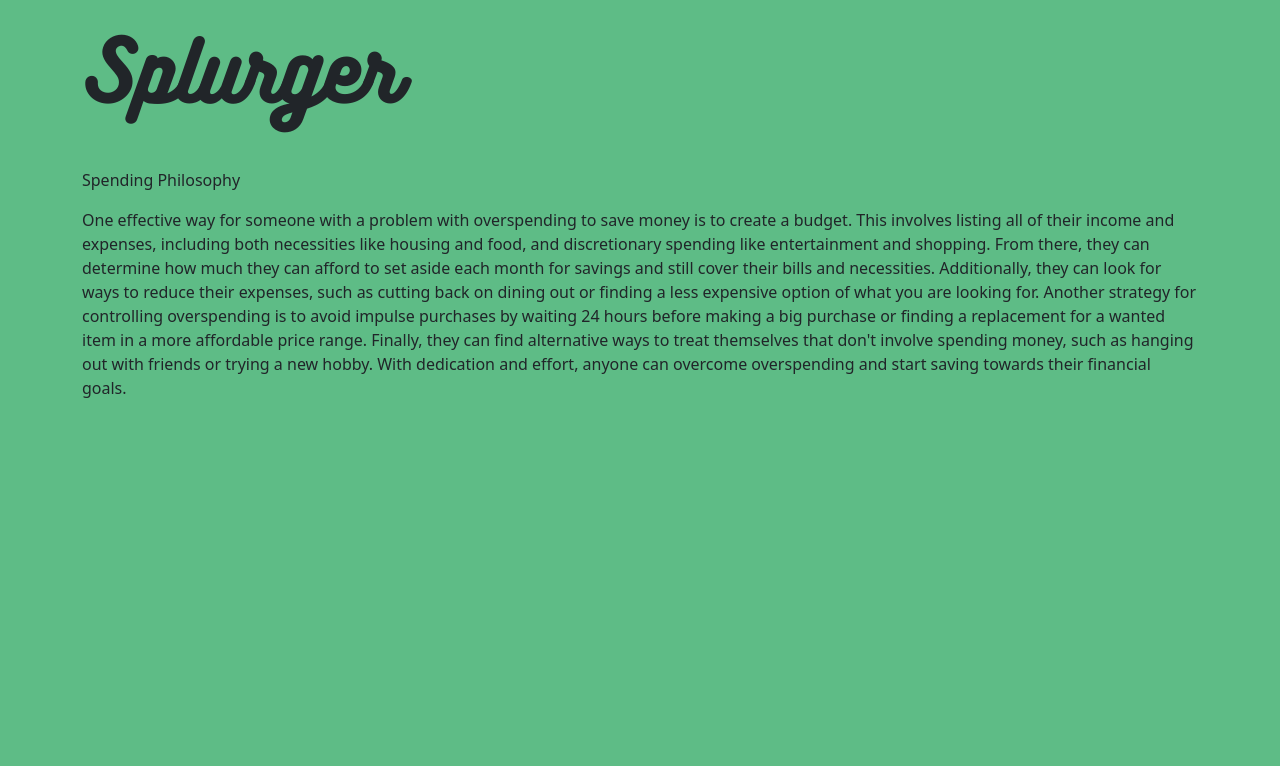
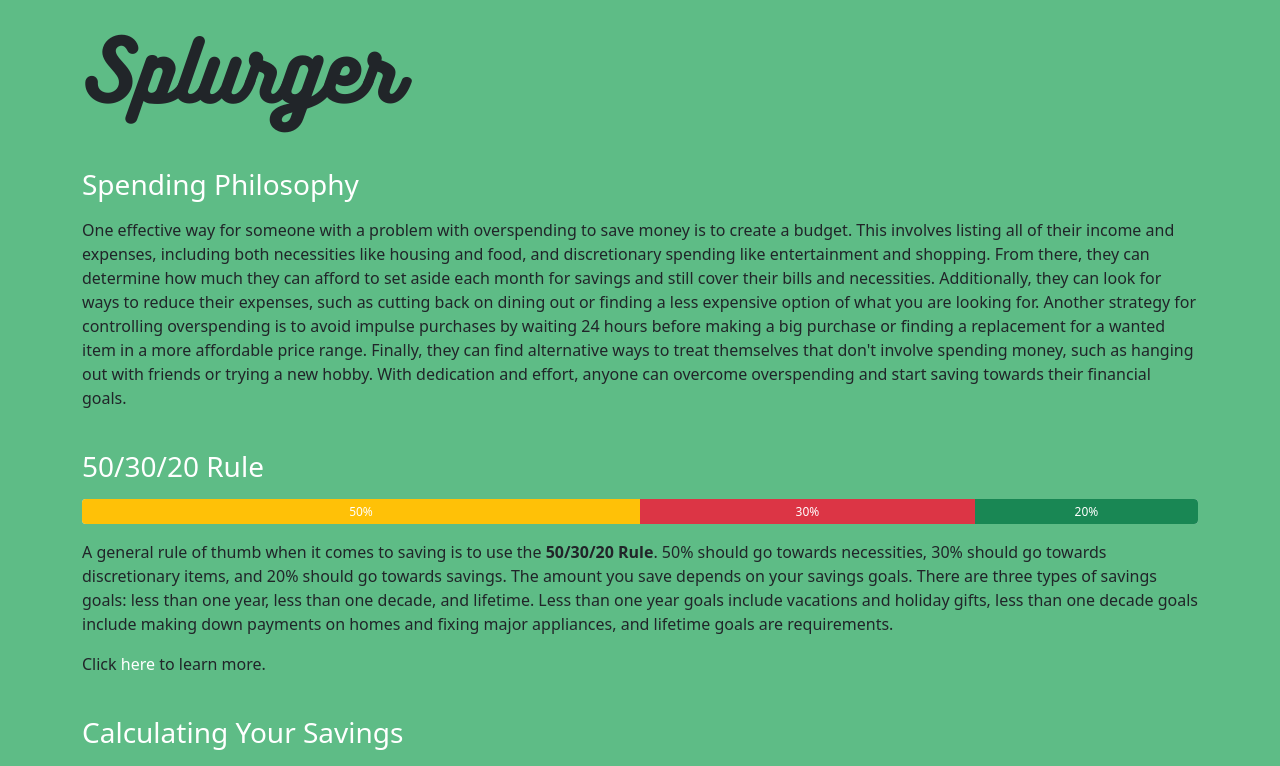
Before and after one commit to sumiv/PennyPinch, a Flask app: page /PennyPinch/templates/splurger.html in a window 1280 px wide. Shown: the part 106-872 px from the top of the page. Before the commit the page ends 504 px from the top, so only its background shows below. Run offline with Flask 2, Linux system fonts and the light colour scheme; some libraries are stand-ins or nearby versions.

Commit message:
added splurger page

```diff
--- a/templates/fomo.html
+++ b/templates/fomo.html
@@ -4,6 +4,6 @@
 
 {% block body %}
 <h1 class="mb-5">FOMO</h1>
-<p class="mb-3">Spending Philosophy</p>
+<h3 class="mb-3">Spending Philosophy</h3>
 <p>An individual who is a bargain shopper and loves coupons can still work on their spending habits to improve their overall financial situation. One strategy could be to set a budget for discretionary spending and stick to it, even if it means avoiding tempting sales or coupon deals. It may also be helpful to prioritize spending by distinguishing between needs and wants and focus on purchasing essential items first. Additionally, they can explore alternative ways to save money, such as shopping at discount stores or purchasing items used instead of new. Another effective technique is to keep track of spending, to help identify areas where you may be overspending. With these steps, even the most dedicated bargain shoppers and hoarders can fix their spending habits to achieve their financial goals.</p>
 {% endblock %}
--- a/templates/splurger.html
+++ b/templates/splurger.html
@@ -4,6 +4,27 @@
 
 {% block body %}
 <h1 class="mb-5">Splurger</h1>
-<p class="mb-3">Spending Philosophy</p>
+<h3 class="mb-3">Spending Philosophy</h3>
 <p>One effective way for someone with a problem with overspending to save money is to create a budget. This involves listing all of their income and expenses, including both necessities like housing and food, and discretionary spending like entertainment and shopping. From there, they can determine how much they can afford to set aside each month for savings and still cover their bills and necessities. Additionally, they can look for ways to reduce their expenses, such as cutting back on dining out or finding a less expensive option of what you are looking for. Another strategy for controlling overspending is to avoid impulse purchases by waiting 24 hours before making a big purchase or finding a replacement for a wanted item in a more affordable price range. Finally, they can find alternative ways to treat themselves that don't involve spending money, such as hanging out with friends or trying a new hobby. With dedication and effort, anyone can overcome overspending and start saving towards their financial goals.</p>
+<br>
+<h3 class="mb-3"><a href="https://www.tiaa.org/public/learn/personal-finance-101/how-to-make-a-budget" class="a-link">50/30/20 Rule</a></h3>
+<div class="progress mb-3" style="height: 25px;">
+    <div class="progress-bar bg-warning" role="progressbar" style="width: 50%" aria-valuenow="50" aria-valuemin="0" aria-valuemax="100">50%</div>
+    <div class="progress-bar bg-danger" role="progressbar" style="width: 30%" aria-valuenow="30" aria-valuemin="0" aria-valuemax="100">30%</div>
+    <div class="progress-bar bg-success" role="progressbar" style="width: 20%" aria-valuenow="20" aria-valuemin="0" aria-valuemax="100">20%</div>
+</div>
+<p>A general rule of thumb when it comes to saving is to use the <strong>50/30/20 Rule</strong>. 50% should go towards necessities, 30% should go towards discretionary items, and 20% should go towards savings. The amount you save depends on your savings goals. There are three types of savings goals: less than one year, less than one decade, and lifetime. Less than one year goals include vacations and holiday gifts, less than one decade goals include making down payments on homes and fixing major appliances, and lifetime goals are requirements.</p>
+<p>Click <a href="https://www.tiaa.org/public/learn/personal-finance-101/how-much-of-my-income-should-i-save-every-month#:~:text=mean%20saving%20longer.-,At%20least%2020%25%20of%20your%20income%20should%20go%20towards%20savings,you%20to%20budget%20your%20money." class="a-link">here</a> to learn more.</p>
+<br>
+<h3 class="mb-3">Calculating Your Savings</h3>
+<div class="calconic-calculator"  data-calculatorid="63e904f6d47bb900296c6034"></div>
+<script>
+  (function() { var qs,j,q,s,d=document, gi=d.getElementById,
+  ce=d.createElement, gt=d.getElementsByTagName,
+  id="calconic_", b="https://cdn.calconic.com/static/js/";
+  if(!gi.call(d,id)) { j=ce.call(d,"script"); j.id=id; j.type="text/javascript"; j.async=true;
+  j.dataset.calconic=true;
+  j.src=b+"calconic.min.js"; q=gt.call(d,"script")[0]; q.parentNode.insertBefore(j,q) }
+})();
+</script>
 {% endblock %}
```
